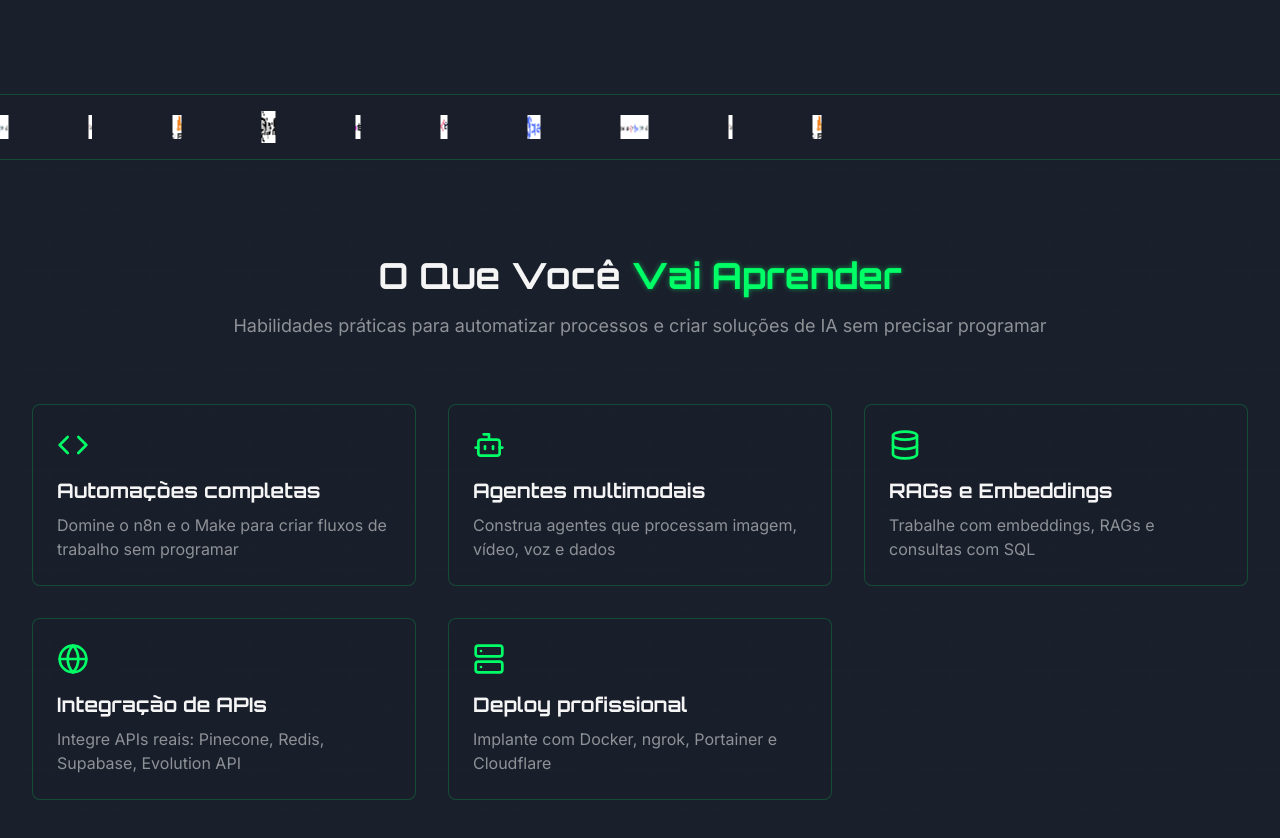
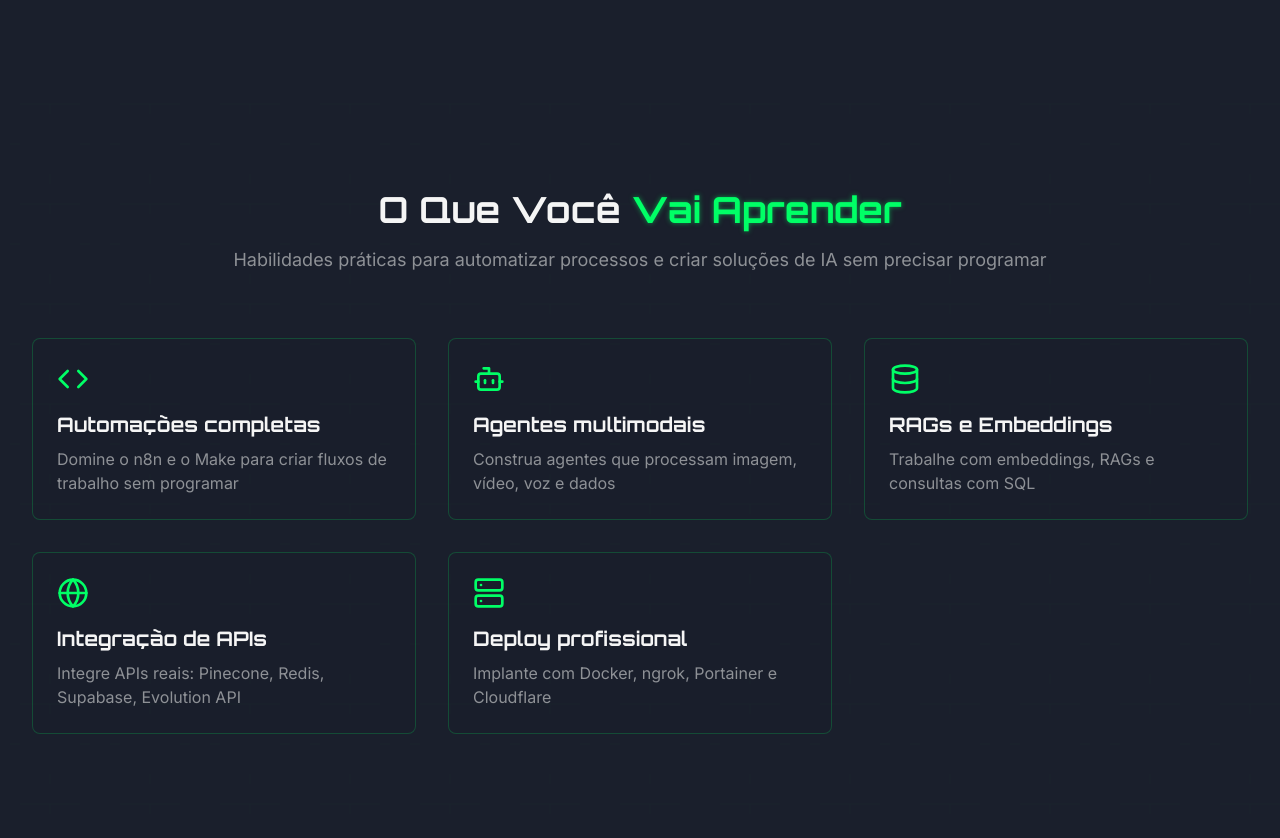
Before and after one commit to Iadonai/ai-automation-flow-master, a React (Vite) app: page / in a window 1280 px wide. Shown: the part 3508-4346 px from the top of the page. Built offline with nearby package versions, Linux system fonts and the light colour scheme.

Commit message:
Remove extra marquee, keep one
Refactor to use only one marquee component.

```diff
--- a/src/pages/Index.tsx
+++ b/src/pages/Index.tsx
@@ -33,7 +33,7 @@ const Index = () => {
       {/* Hero Section */}
       <CourseHero mainImage={mainImage} />
 
-      {/* First Tech Marquee */}
+      {/* Tech Marquee */}
       <TechLogosMarquee />
 
       {/* Benefits Section */}
@@ -41,9 +41,6 @@ const Index = () => {
 
       {/* Extended Benefits Section */}
       <CourseBenefitsExtended />
-
-      {/* Second Tech Marquee (reverse direction) */}
-      <TechLogosMarquee reverse />
 
       {/* Skills Section */}
       <CourseSkills />
```
